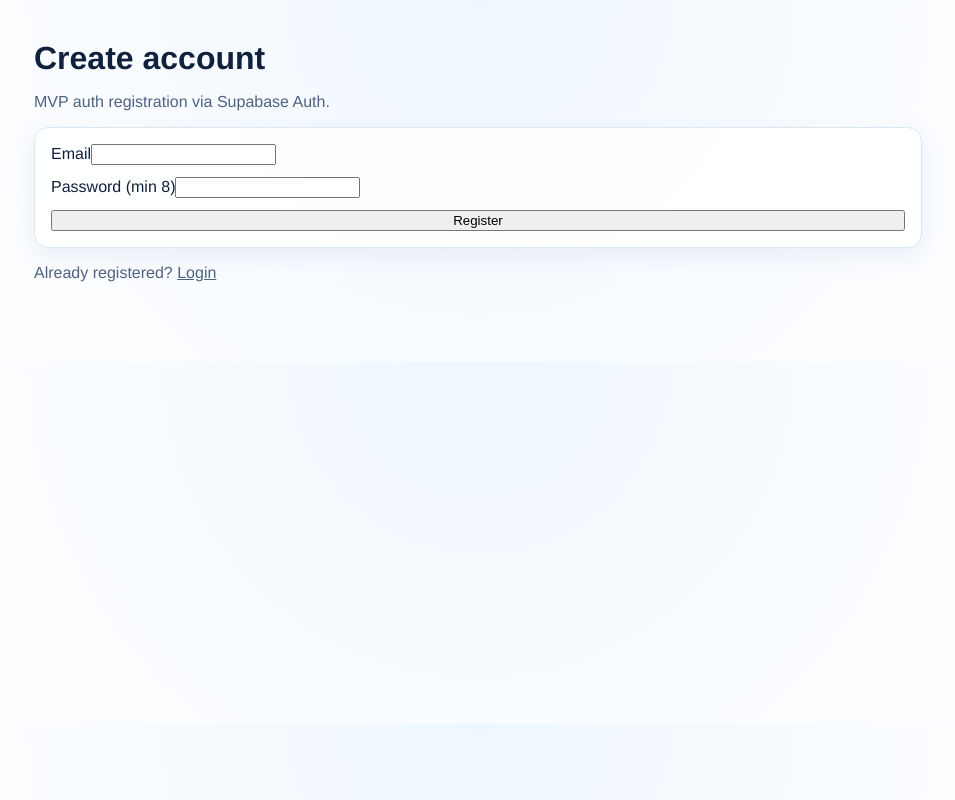
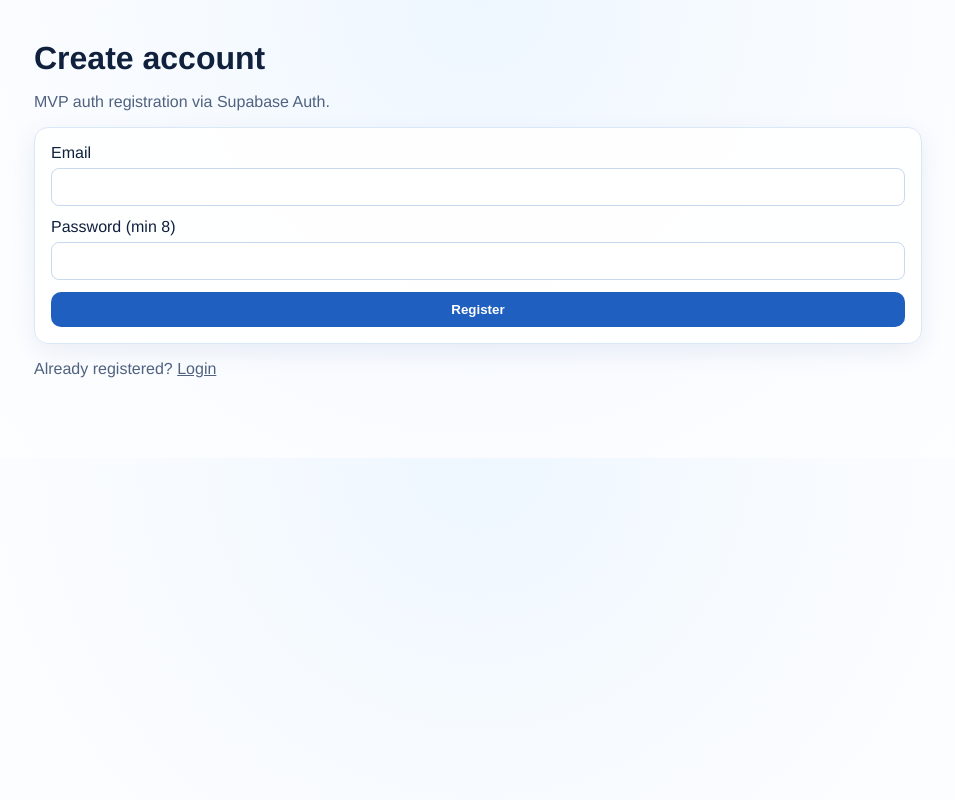
Before and after one commit to Jinming7/agents-marketplace, a Next.js app in the folder apps/frontend/: page /auth/register in a window 1280 px wide. Shown: the whole page, without its empty margins (162-1117 px from the left). Built offline with nearby package versions, Linux system fonts and the light colour scheme; no server answers.

Commit message:
feat(auth): polish login/register UI and safe redirect handling

```diff
--- a/apps/frontend/app/auth/register/page.tsx
+++ b/apps/frontend/app/auth/register/page.tsx
@@ -29,19 +29,19 @@ export default function RegisterPage() {
     <main>
       <h1>Create account</h1>
       <p className="meta">MVP auth registration via Supabase Auth.</p>
-      <form className="card" onSubmit={onSubmit} style={{ display: "grid", gap: 12 }}>
+      <form className="card auth-form" onSubmit={onSubmit}>
         <label>
           Email
-          <input value={email} onChange={(e) => setEmail(e.target.value)} type="email" required />
+          <input value={email} onChange={(e) => setEmail(e.target.value)} type="email" autoComplete="email" required />
         </label>
         <label>
           Password (min 8)
-          <input value={password} onChange={(e) => setPassword(e.target.value)} type="password" minLength={8} required />
+          <input value={password} onChange={(e) => setPassword(e.target.value)} type="password" autoComplete="new-password" minLength={8} required />
         </label>
-        <button type="submit" disabled={loading}>
+        <button className="auth-submit" type="submit" disabled={loading}>
           {loading ? "Creating..." : "Register"}
         </button>
-        {error ? <p style={{ color: "#b42318" }}>{error}</p> : null}
+        {error ? <p className="auth-error">{error}</p> : null}
       </form>
       <p className="meta">
         Already registered? <Link href="/auth/login">Login</Link>
--- a/apps/frontend/app/globals.css
+++ b/apps/frontend/app/globals.css
@@ -55,3 +55,36 @@ a {
   color: #4f627f;
   cursor: not-allowed;
 }
+
+.auth-form {
+  display: grid;
+  gap: 12px;
+}
+
+.auth-form input {
+  width: 100%;
+  margin-top: 6px;
+  border: 1px solid #c8d9ef;
+  border-radius: 8px;
+  padding: 10px 12px;
+  font-size: 14px;
+}
+
+.auth-submit {
+  border: none;
+  border-radius: 10px;
+  padding: 10px 14px;
+  background: #1f5fbf;
+  color: #fff;
+  font-weight: 600;
+}
+
+.auth-submit:disabled {
+  background: #8eb1e4;
+  cursor: not-allowed;
+}
+
+.auth-error {
+  color: #b42318;
+  margin: 0;
+}
```
Also changed, not shown: apps/frontend/app/auth/login/page.tsx (+8 -6 lines).
